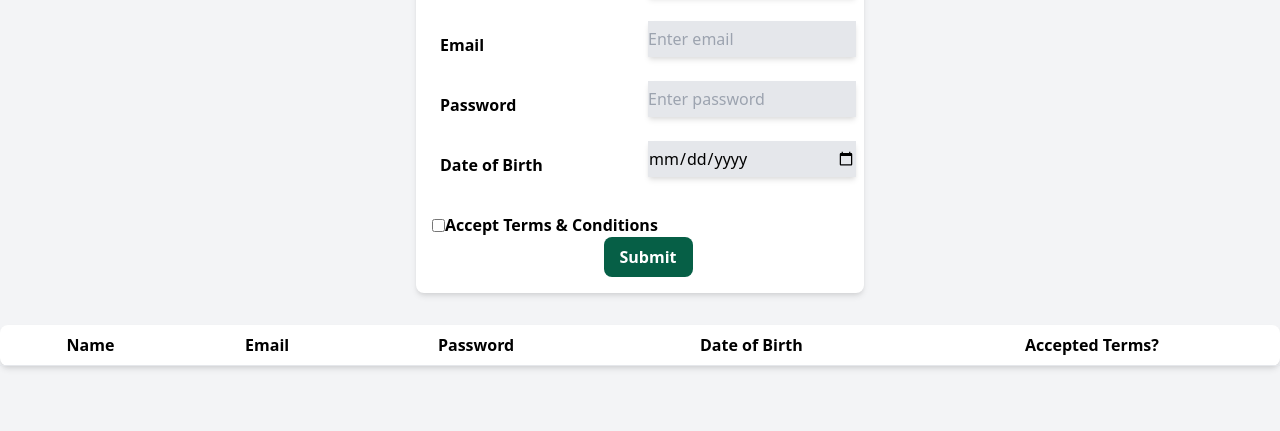
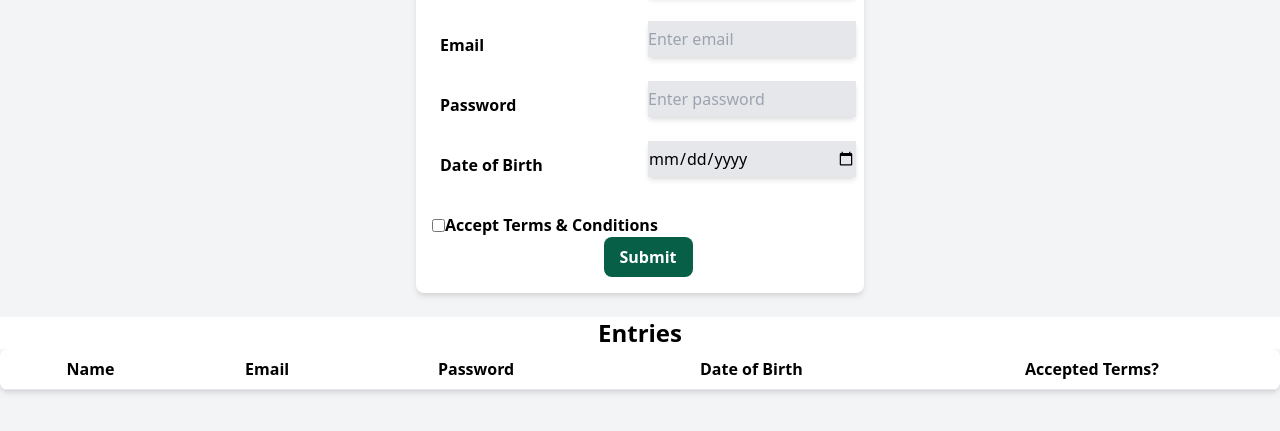
Before and after one commit to Theertha-R/wd101, a plain HTML site: page index.html in a window 1280 px wide. Shown: the part 163-594 px from the top of the page. Drawn offline with nearby package versions, Linux system fonts and the light colour scheme.

Commit message:
Update index.html

```diff
--- a/index.html
+++ b/index.html
@@ -47,7 +47,9 @@
     </form>
 
 <!--Display entries-->
-<div class="container mx-auto mt-8">
+<div>
+    <h2 class="text-center text-2xl font-bold bg-white mt-6">Entries</h2>
+
     <table id="entriesTable" class="min-w-full bg-white rounded-lg shadow-md">
         <thead>
             <tr>
@@ -58,7 +60,7 @@
                 <th class="py-2 px-4 border-b">Accepted Terms?</th>
             </tr>
         </thead>
-        <tbody>
+        <tbody id="entriesBody">
         </tbody>
     </table>
 </div>
```
